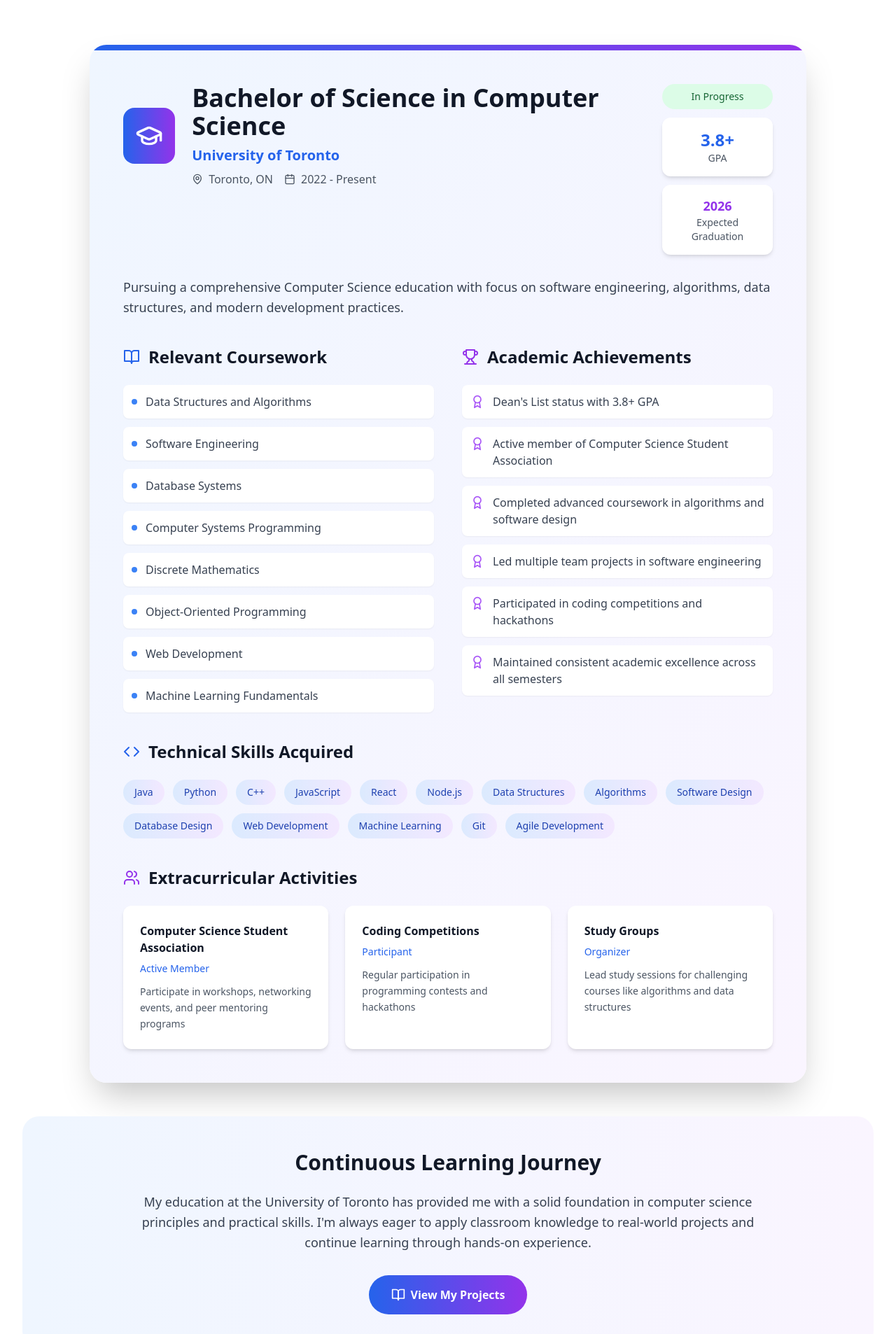
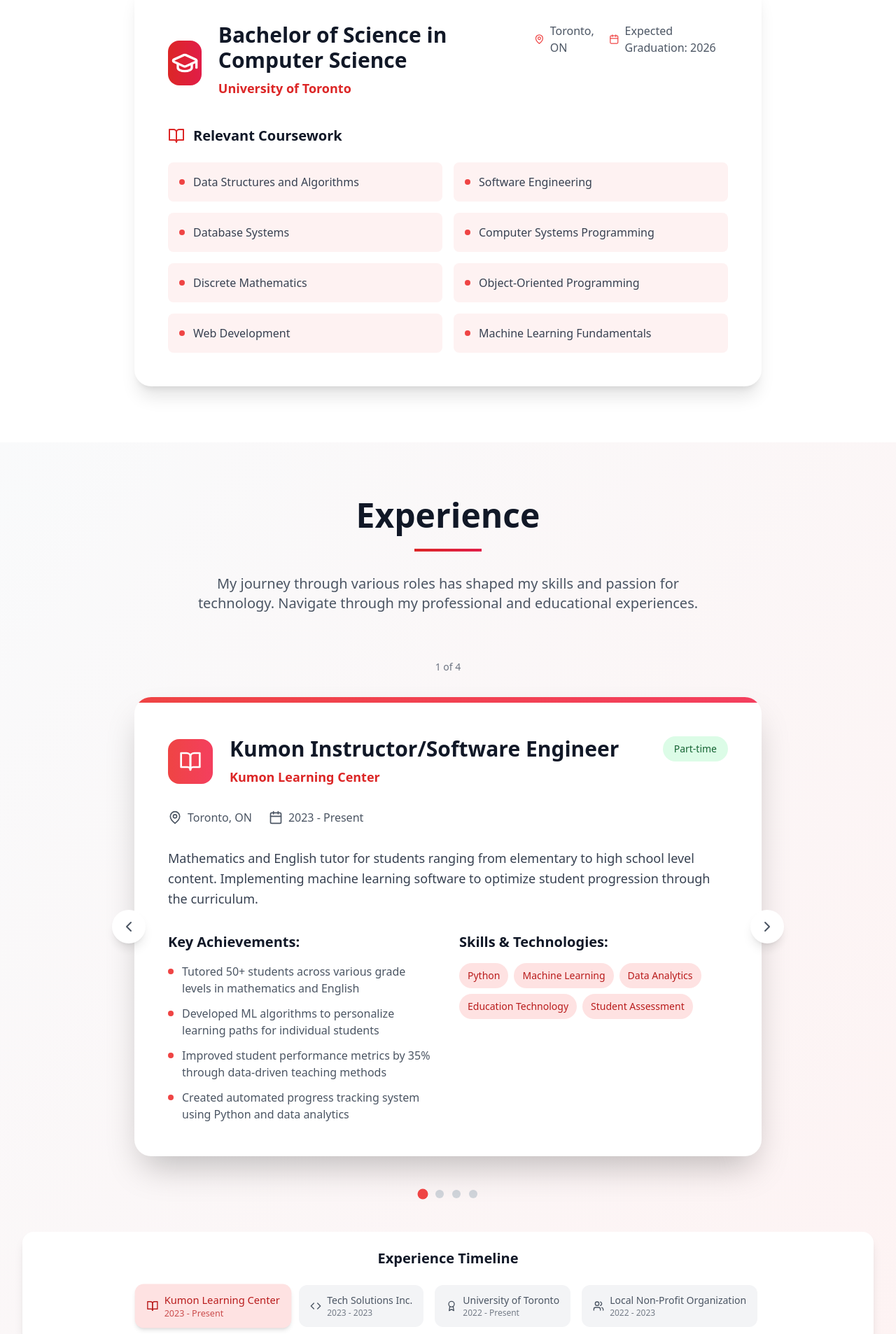
Before and after one commit to vedantkminiai/vedant-k, a React (Vite) app: page / in a window 1280 px wide. Shown: the part 2108-4014 px from the top of the page at 70% size. Built offline with nearby package versions, Linux system fonts and the light colour scheme.

Commit message:
Simplify Education section to essential information

```diff
--- a/src/components/Education.tsx
+++ b/src/components/Education.tsx
@@ -1,16 +1,12 @@
 import React from 'react';
-import { GraduationCap, Calendar, MapPin, Award, BookOpen, Code, Users, Trophy } from 'lucide-react';
+import { GraduationCap, Calendar, MapPin, BookOpen } from 'lucide-react';
 
 const Education = () => {
   const education = {
     degree: 'Bachelor of Science in Computer Science',
     university: 'University of Toronto',
     location: 'Toronto, ON',
-    period: '2022 - Present',
-    status: 'In Progress',
-    gpa: '3.8+',
     expectedGraduation: '2026',
-    description: 'Pursuing a comprehensive Computer Science education with focus on software engineering, algorithms, data structures, and modern development practices.',
     coursework: [
       'Data Structures and Algorithms',
       'Software Engineering',
@@ -20,36 +16,6 @@ const Education = () => {
       'Object-Oriented Programming',
       'Web Development',
       'Machine Learning Fundamentals'
-    ],
-    achievements: [
-      'Dean\'s List status with 3.8+ GPA',
-      'Active member of Computer Science Student Association',
-      'Completed advanced coursework in algorithms and software design',
-      'Led multiple team projects in software engineering',
-      'Participated in coding competitions and hackathons',
-      'Maintained consistent academic excellence across all semesters'
-    ],
-    skills: [
-      'Java', 'Python', 'C++', 'JavaScript', 'React', 'Node.js',
-      'Data Structures', 'Algorithms', 'Software Design', 'Database Design',
-      'Web Development', 'Machine Learning', 'Git', 'Agile Development'
-    ],
-    activities: [
-      {
-        name: 'Computer Science Student Association',
-        role: 'Active Member',
-        description: 'Participate in workshops, networking events, and peer mentoring programs'
-      },
-      {
-        name: 'Coding Competitions',
-        role: 'Participant',
-        description: 'Regular participation in programming contests and hackathons'
-      },
-      {
-        name: 'Study Groups',
-        role: 'Organizer',
-        description: 'Lead study sessions for challenging courses like algorithms and data structures'
-      }
     ]
   };
 
@@ -60,163 +26,56 @@ const Education = () => {
           <h2 className="text-4xl sm:text-5xl font-bold text-gray-900 mb-6">
             Education
           </h2>
-          <div className="w-24 h-1 bg-gradient-to-r from-blue-600 to-purple-600 mx-auto mb-8"></div>
-          <p className="text-lg sm:text-xl text-gray-600 max-w-3xl mx-auto leading-relaxed">
-            My academic journey in Computer Science at the University of Toronto,
-            building a strong foundation in software engineering and technology.
-          </p>
+          <div className="w-24 h-1 bg-gradient-to-r from-red-600 to-rose-600 mx-auto mb-8"></div>
         </div>
 
-        {/* Main Education Card */}
-        <div className="max-w-5xl mx-auto mb-12">
-          <div className="bg-gradient-to-br from-blue-50 to-purple-50 rounded-3xl shadow-2xl overflow-hidden">
-            <div className="h-2 bg-gradient-to-r from-blue-600 to-purple-600"></div>
+        <div className="max-w-4xl mx-auto">
+          <div className="bg-white rounded-3xl shadow-xl overflow-hidden">
+            <div className="h-2 bg-gradient-to-r from-red-600 to-rose-600"></div>
 
             <div className="p-8 sm:p-12">
-              {/* Header */}
-              <div className="flex flex-col lg:flex-row lg:items-start lg:justify-between mb-8">
-                <div className="flex items-center mb-6 lg:mb-0">
-                  <div className="flex items-center justify-center w-20 h-20 bg-gradient-to-r from-blue-600 to-purple-600 rounded-2xl mr-6">
+              <div className="flex flex-col sm:flex-row sm:items-start sm:justify-between mb-8">
+                <div className="flex items-center mb-6 sm:mb-0">
+                  <div className="flex items-center justify-center w-16 h-16 bg-gradient-to-r from-red-600 to-rose-600 rounded-2xl mr-6">
                     <GraduationCap className="h-10 w-10 text-white" />
                   </div>
                   <div>
-                    <h3 className="text-3xl sm:text-4xl font-bold text-gray-900 mb-2">
+                    <h3 className="text-2xl sm:text-3xl font-bold text-gray-900 mb-2">
                       {education.degree}
                     </h3>
-                    <p className="text-blue-600 font-semibold text-xl mb-2">
+                    <p className="text-red-600 font-semibold text-lg mb-2">
                       {education.university}
                     </p>
-                    <div className="flex flex-wrap items-center gap-4 text-gray-600">
-                      <div className="flex items-center">
-                        <MapPin className="h-4 w-4 mr-2" />
-                        <span>{education.location}</span>
-                      </div>
-                      <div className="flex items-center">
-                        <Calendar className="h-4 w-4 mr-2" />
-                        <span>{education.period}</span>
-                      </div>
-                    </div>
                   </div>
                 </div>
 
-                <div className="flex flex-col gap-3">
-                  <span className="px-4 py-2 bg-green-100 text-green-800 rounded-full text-sm font-medium text-center">
-                    {education.status}
-                  </span>
-                  <div className="bg-white rounded-xl p-4 shadow-md">
-                    <div className="text-center">
-                      <div className="text-2xl font-bold text-blue-600">{education.gpa}</div>
-                      <div className="text-sm text-gray-600">GPA</div>
-                    </div>
+                <div className="flex flex-col sm:flex-row gap-4 text-gray-600">
+                  <div className="flex items-center">
+                    <MapPin className="h-5 w-5 mr-2 text-red-500" />
+                    <span className="font-medium">{education.location}</span>
                   </div>
-                  <div className="bg-white rounded-xl p-4 shadow-md">
-                    <div className="text-center">
-                      <div className="text-lg font-bold text-purple-600">{education.expectedGraduation}</div>
-                      <div className="text-sm text-gray-600">Expected Graduation</div>
-                    </div>
+                  <div className="flex items-center">
+                    <Calendar className="h-5 w-5 mr-2 text-red-500" />
+                    <span className="font-medium">Expected Graduation: {education.expectedGraduation}</span>
                   </div>
                 </div>
               </div>
 
-              {/* Description */}
-              <p className="text-gray-700 text-lg mb-10 leading-relaxed">
-                {education.description}
-              </p>
-
-              <div className="grid grid-cols-1 lg:grid-cols-2 gap-10 mb-10">
-                {/* Relevant Coursework */}
-                <div>
-                  <h4 className="text-2xl font-semibold text-gray-900 mb-6 flex items-center">
-                    <BookOpen className="h-6 w-6 mr-3 text-blue-600" />
-                    Relevant Coursework
-                  </h4>
-                  <div className="grid grid-cols-1 gap-3">
-                    {education.coursework.map((course, index) => (
-                      <div key={index} className="flex items-center p-3 bg-white rounded-lg shadow-sm">
-                        <span className="inline-block w-2 h-2 bg-blue-500 rounded-full mr-3 flex-shrink-0"></span>
-                        <span className="text-gray-700 font-medium">{course}</span>
-                      </div>
-                    ))}
-                  </div>
-                </div>
-
-                {/* Academic Achievements */}
-                <div>
-                  <h4 className="text-2xl font-semibold text-gray-900 mb-6 flex items-center">
-                    <Trophy className="h-6 w-6 mr-3 text-purple-600" />
-                    Academic Achievements
-                  </h4>
-                  <ul className="space-y-3">
-                    {education.achievements.map((achievement, index) => (
-                      <li key={index} className="flex items-start p-3 bg-white rounded-lg shadow-sm">
-                        <Award className="h-5 w-5 text-purple-500 mr-3 mt-0.5 flex-shrink-0" />
-                        <span className="text-gray-700">{achievement}</span>
-                      </li>
-                    ))}
-                  </ul>
-                </div>
-              </div>
-
-              {/* Skills Acquired */}
-              <div className="mb-10">
-                <h4 className="text-2xl font-semibold text-gray-900 mb-6 flex items-center">
-                  <Code className="h-6 w-6 mr-3 text-blue-600" />
-                  Technical Skills Acquired
+              <div>
+                <h4 className="text-xl font-semibold text-gray-900 mb-6 flex items-center">
+                  <BookOpen className="h-6 w-6 mr-3 text-red-600" />
+                  Relevant Coursework
                 </h4>
-                <div className="flex flex-wrap gap-3">
-                  {education.skills.map((skill, index) => (
-                    <span
-                      key={index}
-                      className="px-4 py-2 bg-gradient-to-r from-blue-100 to-purple-100 text-blue-800 rounded-full text-sm font-medium hover:shadow-md transition-shadow duration-200"
-                    >
-                      {skill}
-                    </span>
-                  ))}
-                </div>
-              </div>
-
-              {/* Extracurricular Activities */}
-              <div>
-                <h4 className="text-2xl font-semibold text-gray-900 mb-6 flex items-center">
-                  <Users className="h-6 w-6 mr-3 text-purple-600" />
-                  Extracurricular Activities
-                </h4>
-                <div className="grid grid-cols-1 md:grid-cols-3 gap-6">
-                  {education.activities.map((activity, index) => (
-                    <div key={index} className="bg-white rounded-xl p-6 shadow-md hover:shadow-lg transition-shadow duration-300">
-                      <h5 className="font-bold text-gray-900 mb-2">{activity.name}</h5>
-                      <p className="text-blue-600 font-medium text-sm mb-3">{activity.role}</p>
-                      <p className="text-gray-600 text-sm leading-relaxed">{activity.description}</p>
+                <div className="grid grid-cols-1 sm:grid-cols-2 gap-4">
+                  {education.coursework.map((course, index) => (
+                    <div key={index} className="flex items-center p-4 bg-red-50 rounded-lg">
+                      <span className="inline-block w-2 h-2 bg-red-500 rounded-full mr-3 flex-shrink-0"></span>
+                      <span className="text-gray-700 font-medium">{course}</span>
                     </div>
                   ))}
                 </div>
               </div>
             </div>
-          </div>
-        </div>
-
-        {/* Call to Action */}
-        <div className="text-center">
-          <div className="bg-gradient-to-r from-blue-50 to-purple-50 rounded-3xl p-8 sm:p-12">
-            <h3 className="text-2xl sm:text-3xl font-bold text-gray-900 mb-6">
-              Continuous Learning Journey
-            </h3>
-            <p className="text-lg text-gray-700 max-w-4xl mx-auto mb-8 leading-relaxed">
-              My education at the University of Toronto has provided me with a solid foundation in computer science
-              principles and practical skills. I'm always eager to apply classroom knowledge to real-world projects
-              and continue learning through hands-on experience.
-            </p>
-            <a
-              href="#projects"
-              onClick={(e) => {
-                e.preventDefault();
-                document.getElementById('projects')?.scrollIntoView({ behavior: 'smooth' });
-              }}
-              className="inline-flex items-center px-8 py-4 bg-gradient-to-r from-blue-600 to-purple-600 text-white font-semibold rounded-full hover:shadow-lg transform hover:-translate-y-1 transition-all duration-300"
-            >
-              <BookOpen className="mr-2 h-5 w-5" />
-              View My Projects
-            </a>
           </div>
         </div>
       </div>
```
